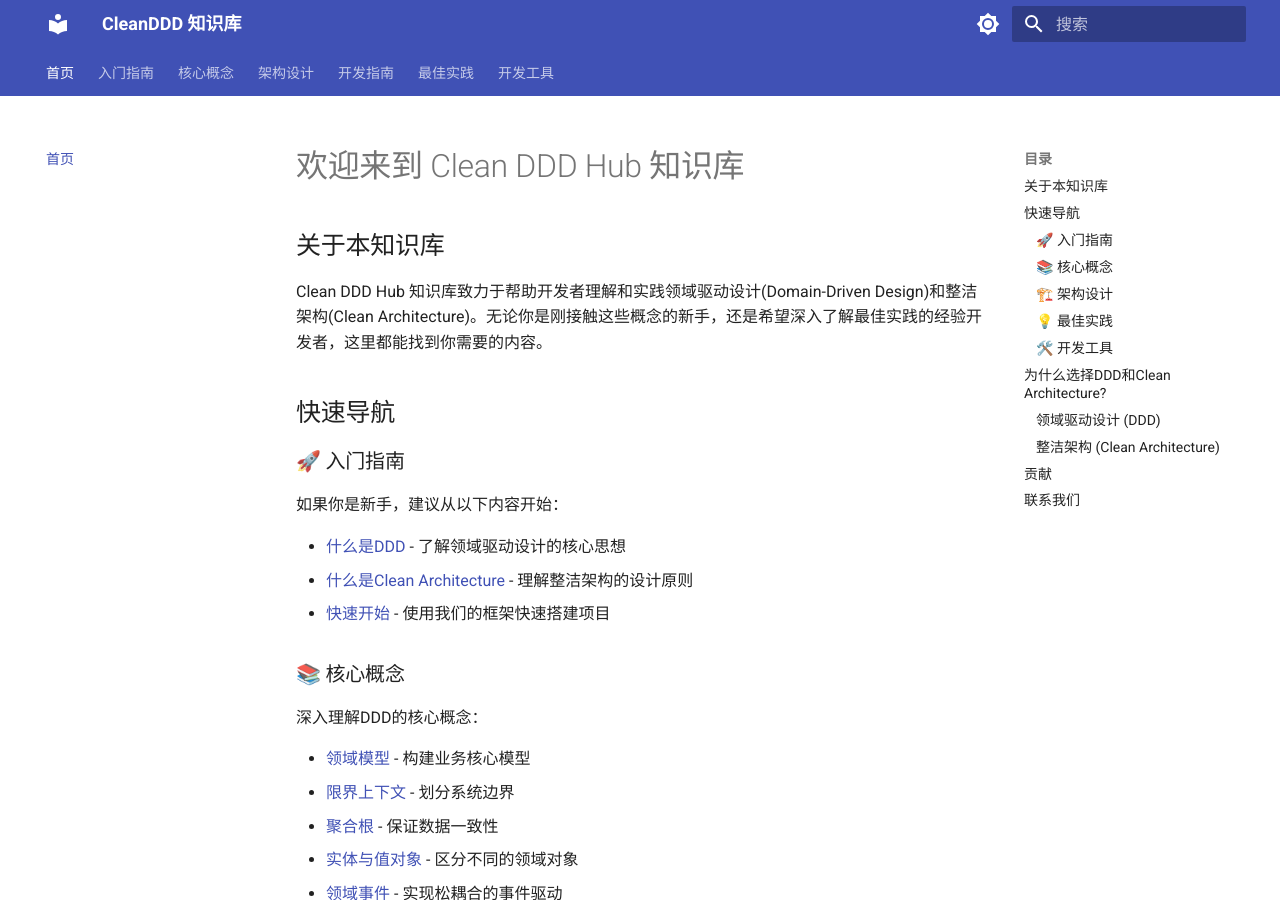
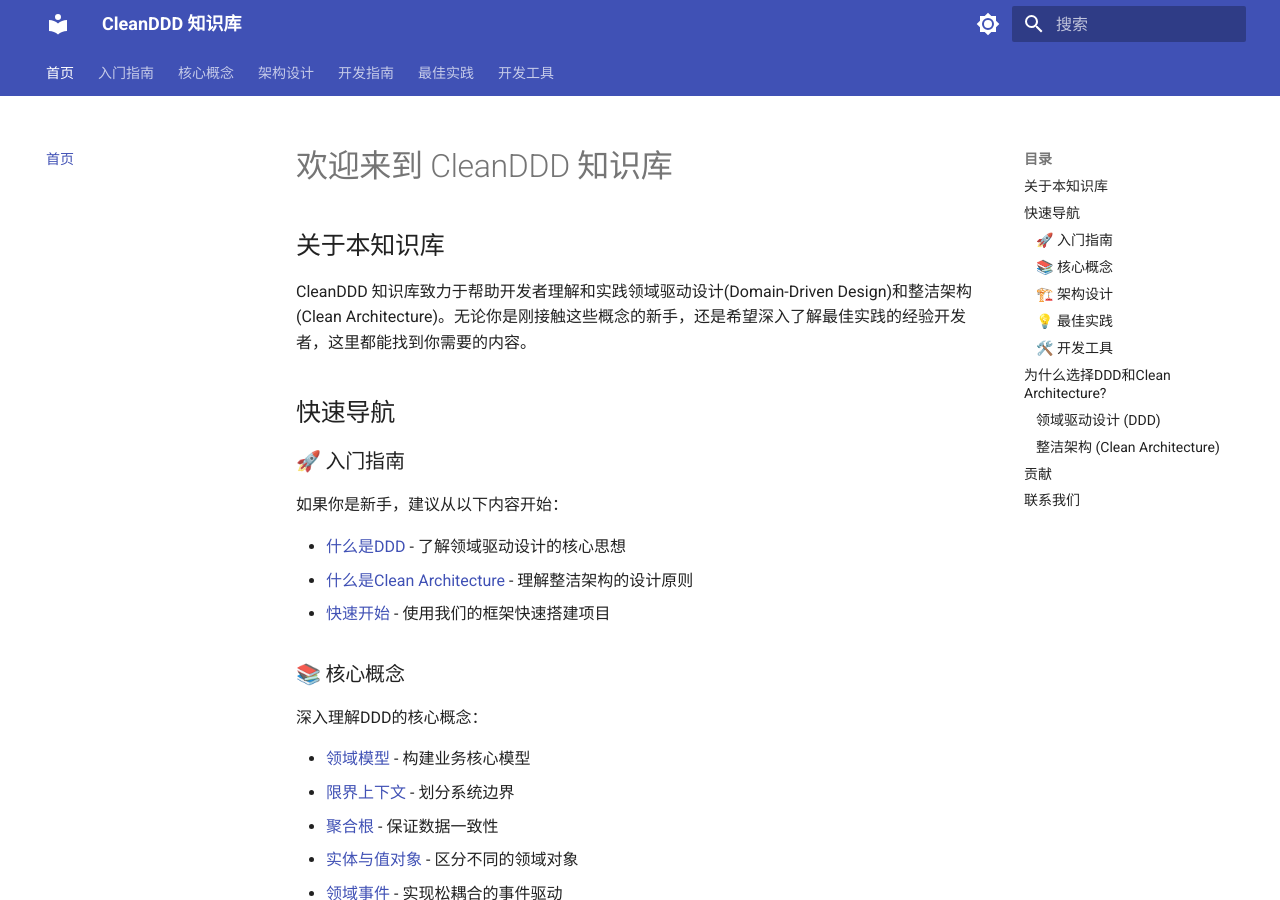
Before and after one commit to netcorepal/clean-ddd-hub, an MkDocs documentation site: the page built from docs/index.md, in a window 1280 px wide and 900 px high. Built offline with MkDocs 1.6.1 and Material for MkDocs 9.7.7, drawn with Linux system fonts in a browser that asks for light colours.

Commit message:
Fix website name: Change "Clean DDD Hub" to "CleanDDD"
Co-authored-by: witskeeper <5594094+witskeeper@users.noreply.github.com>

```diff
--- a/docs/index.md
+++ b/docs/index.md
@@ -1,8 +1,8 @@
-# 欢迎来到 Clean DDD Hub 知识库
+# 欢迎来到 CleanDDD 知识库
 
 ## 关于本知识库
 
-Clean DDD Hub 知识库致力于帮助开发者理解和实践领域驱动设计(Domain-Driven Design)和整洁架构(Clean Architecture)。无论你是刚接触这些概念的新手，还是希望深入了解最佳实践的经验开发者，这里都能找到你需要的内容。
+CleanDDD 知识库致力于帮助开发者理解和实践领域驱动设计(Domain-Driven Design)和整洁架构(Clean Architecture)。无论你是刚接触这些概念的新手，还是希望深入了解最佳实践的经验开发者，这里都能找到你需要的内容。
 
 ## 快速导航
 
```
Also changed, not shown: README.md (+2 -2 lines).
